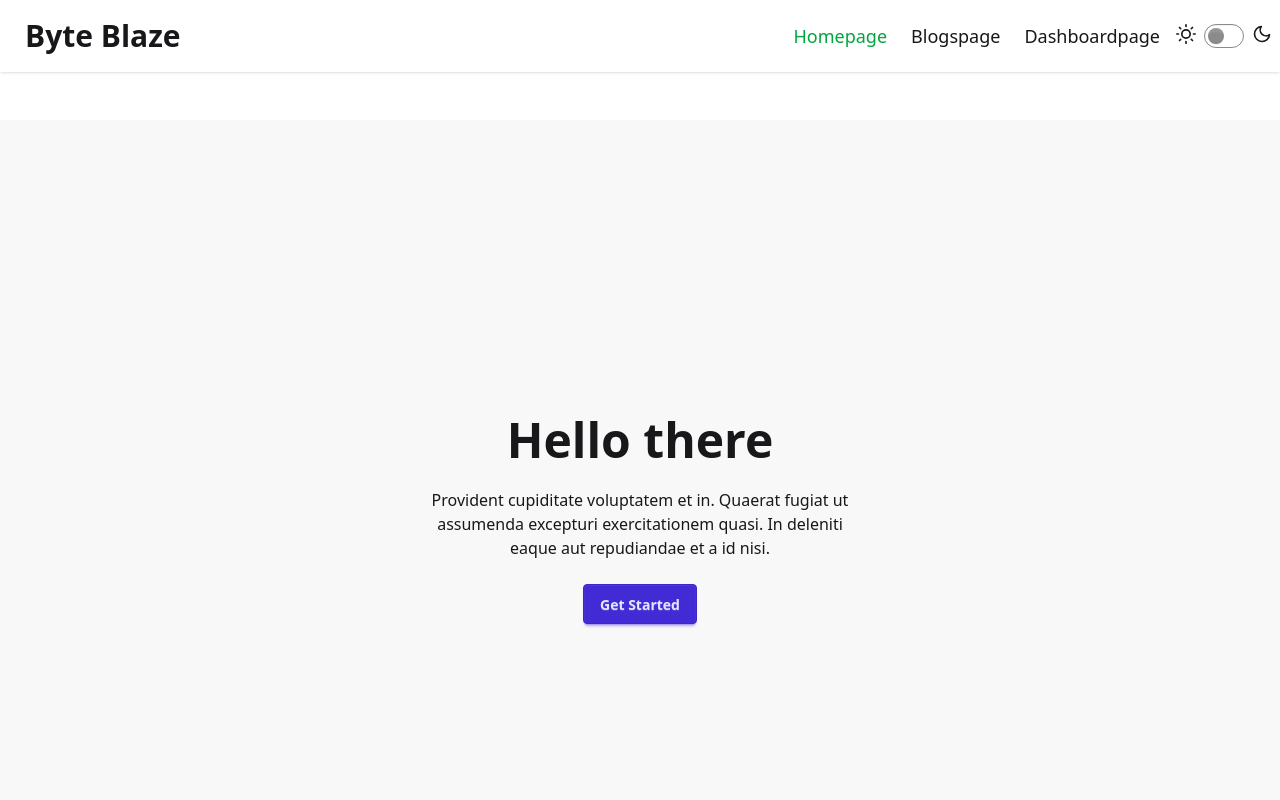
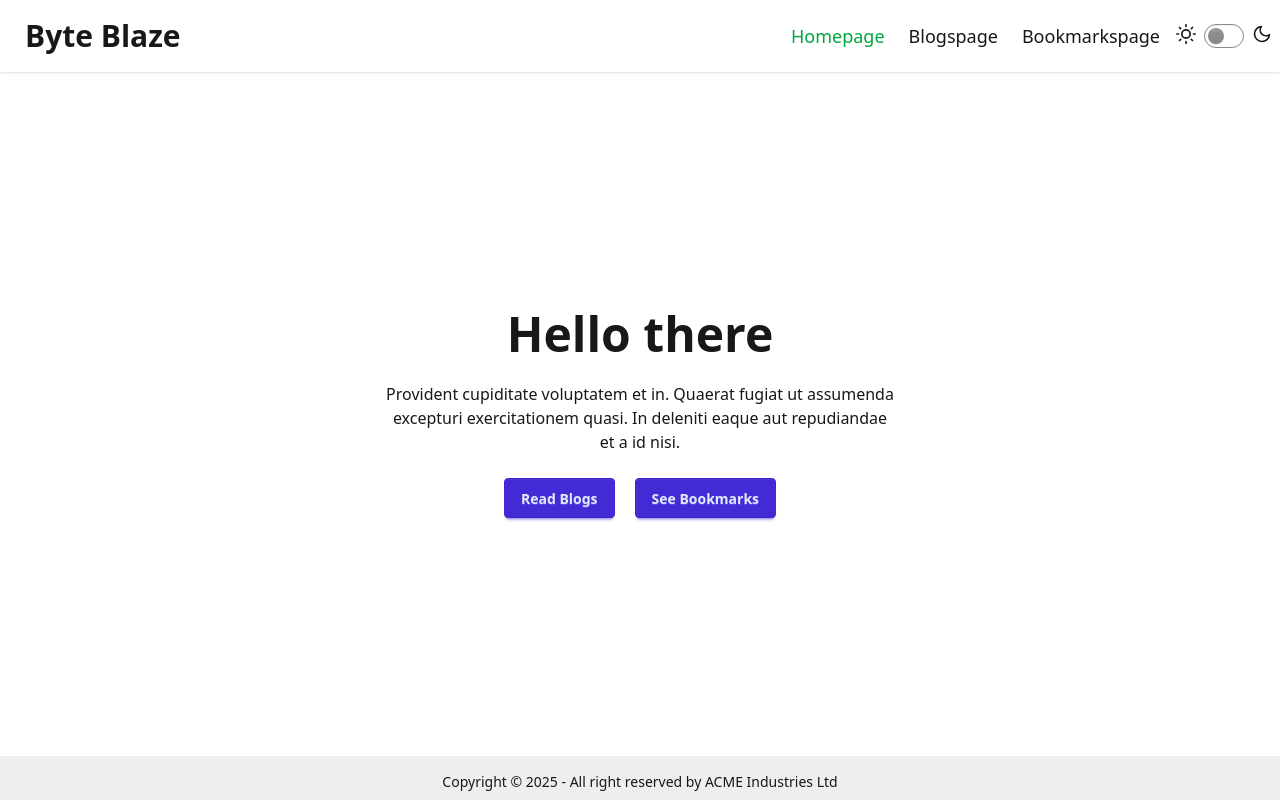
Before and after one commit to Taanveer22/tech-byte-blaze-2, a React (Vite) app: page / in a window 1280 px wide. Shown: the top 800 px of the page. Built offline with nearby package versions, Linux system fonts and the light colour scheme.

Commit message:
alhamdulliah hero and wave img problems solved via pointer events none class

```diff
--- a/src/components/Hero.jsx
+++ b/src/components/Hero.jsx
@@ -1,20 +1,28 @@
+import { Link } from "react-router-dom";
 const Hero = () => {
   return (
-    <div>
-      <div class="hero bg-base-200 min-h-screen">
-        <div class="hero-content text-center">
-          <div class="max-w-md">
-            <h1 class="text-5xl font-bold">Hello there</h1>
-            <p class="py-6">
+    <>
+      <div className="hero bg-base-100">
+        <div className="hero-content text-center">
+          <div className="max-w-lg">
+            <h1 className="text-5xl font-bold">Hello there</h1>
+            <p className="py-6">
               Provident cupiditate voluptatem et in. Quaerat fugiat ut assumenda
               excepturi exercitationem quasi. In deleniti eaque aut repudiandae
               et a id nisi.
             </p>
-            <button class="btn btn-primary">Get Started</button>
+            <div className="flex gap-5 items-center justify-center">
+              <Link to="/blogspage" className="btn btn-primary">
+                Read Blogs
+              </Link>
+              <Link to="/bookmarkspage" className="btn btn-primary">
+                See Bookmarks
+              </Link>
+            </div>
           </div>
         </div>
       </div>
-    </div>
+    </>
   );
 };
 
--- a/src/components/Navbar.jsx
+++ b/src/components/Navbar.jsx
@@ -65,12 +65,12 @@ const Navbar = () => {
               </li>
               <li>
                 <NavLink
-                  to="/dashboardpage"
+                  to="/bookmarkspage"
                   className={({ isActive }) =>
                     isActive ? "text-green-600 font-medium" : "font-normal"
                   }
                 >
-                  Dashboardpage
+                  Bookmarkspage
                 </NavLink>
               </li>
             </ul>
@@ -103,12 +103,12 @@ const Navbar = () => {
             </li>
             <li>
               <NavLink
-                to="/dashboardpage"
+                to="/bookmarkspage"
                 className={({ isActive }) =>
                   isActive ? "text-green-600 font-medium" : "font-normal"
                 }
               >
-                Dashboardpage
+                Bookmarkspage
               </NavLink>
             </li>
           </ul>
--- a/src/layouts/MyLayout.jsx
+++ b/src/layouts/MyLayout.jsx
@@ -6,7 +6,7 @@ const MyLayout = () => {
   return (
     <div>
       <Navbar></Navbar>
-      <div className="min-h-[calc(100vh-116px)] py-12">
+      <div className="min-h-[calc(100vh-116px)]">
         <Outlet></Outlet>
       </div>
       <Footer></Footer>
--- /dev/null
+++ b/src/pages/Bookmarkspage.jsx
@@ -0,0 +1,5 @@
+const Bookmarkspage = () => {
+  return <div>Bookmarkspage</div>;
+};
+
+export default Bookmarkspage;
--- a/src/pages/Dashboardpage.jsx
+++ /dev/null
@@ -1,5 +0,0 @@
-const Dashboardpage = () => {
-  return <div>Dashboardpage</div>;
-};
-
-export default Dashboardpage;
--- a/src/pages/Homepage.jsx
+++ b/src/pages/Homepage.jsx
@@ -1,8 +1,13 @@
+import wave from "../assets/wave.svg";
 import Hero from "../components/Hero";
 const Homepage = () => {
   return (
-    <div>
+    <div className="flex relative flex-col justify-center items-center min-h-[calc(100vh-116px)]">
       <Hero></Hero>
+      <img
+        src={wave}
+        className="w-full absolute bottom-0 left-0 pointer-events-none"
+      ></img>
     </div>
   );
 };
--- a/src/routes/MyRouter.jsx
+++ b/src/routes/MyRouter.jsx
@@ -2,7 +2,7 @@ import { createBrowserRouter } from "react-router-dom";
 import MyLayout from "../layouts/MyLayout";
 import Homepage from "../pages/Homepage";
 import Blogspage from "../pages/Blogspage";
-import Dashboardpage from "../pages/Dashboardpage";
+import Bookmarkspage from "../pages/Bookmarkspage";
 
 const myRouter = createBrowserRouter([
   {
@@ -18,8 +18,8 @@ const myRouter = createBrowserRouter([
         element: <Blogspage></Blogspage>,
       },
       {
-        path: "/dashboardpage",
-        element: <Dashboardpage></Dashboardpage>,
+        path: "/bookmarkspage",
+        element: <Bookmarkspage></Bookmarkspage>,
       },
     ],
   },
```
